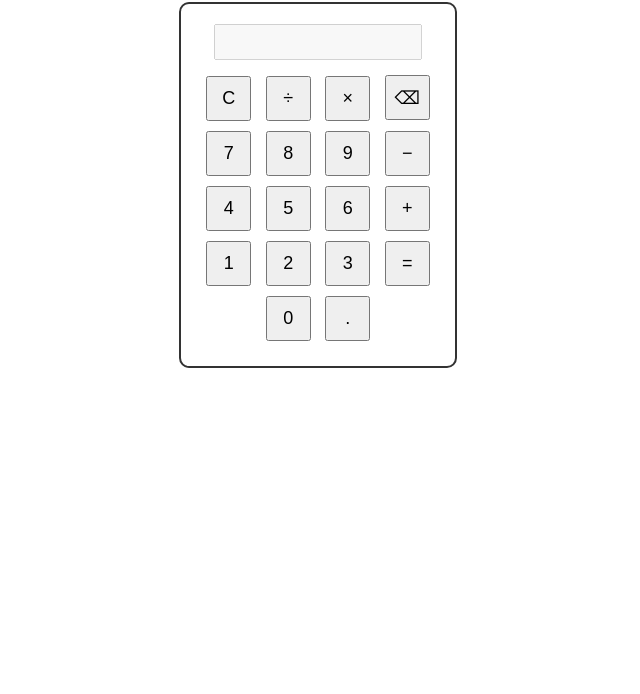
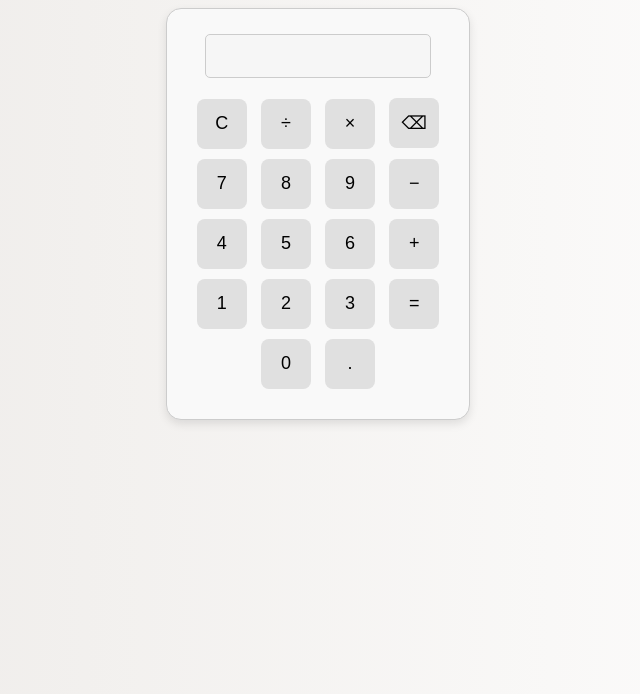
Before and after one commit to adamilola483-web/Calculator-, a plain HTML site: page index.html in a window 1280 px wide. Shown: the part 106-800 px from the top of the page, without its empty margins (322-962 px from the left). Drawn offline with Linux system fonts and the light colour scheme.

Commit message:
Enhance styling for calculator in index.html

```diff
--- a/index.html
+++ b/index.html
@@ -4,10 +4,42 @@
   <meta charset="UTF-8">
   <title>Simple Calculator</title>
   <style>
-    body { font-family: Arial, sans-serif; text-align: center; margin-top: 50px; }
-    .calculator { display: inline-block; border: 2px solid #333; padding: 20px; border-radius: 10px; }
-    input { width: 200px; height: 30px; font-size: 18px; margin-bottom: 10px; text-align: right; }
-    button { width: 45px; height: 45px; font-size: 18px; margin: 5px; }
+  body {
+    font-family: 'Segoe UI', sans-serif;
+    background: linear-gradient(to right, #ece9e6, #ffffff);
+    text-align: center;
+    margin-top: 50px;
+  }
+  .calculator {
+    background: #f9f9f9;
+    border: 1px solid #ccc;
+    padding: 25px;
+    border-radius: 15px;
+    box-shadow: 0 4px 10px rgba(0,0,0,0.1);
+    display: inline-block;
+  }
+  input {
+    width: 220px;
+    height: 40px;
+    font-size: 20px;
+    margin-bottom: 15px;
+    text-align: right;
+    border: 1px solid #ccc;
+    border-radius: 5px;
+  }
+  button {
+    width: 50px;
+    height: 50px;
+    font-size: 18px;
+    margin: 5px;
+    border: none;
+    border-radius: 8px;
+    background-color: #e0e0e0;
+    cursor: pointer;
+  }
+  button:hover {
+    background-color: #d5d5d5;
+  }
   </style>
 </head>
 <body>
```
